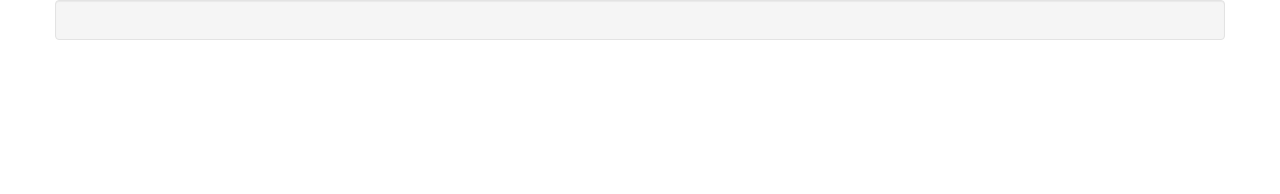
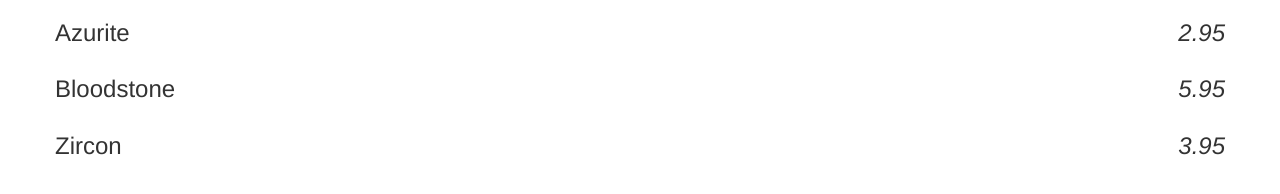
Before and after one commit to joelrdz/Flatlander-s-Gem-Store, a plain HTML site: page index.html in a window 1280 px wide. Drawn offline with Linux system fonts and the light colour scheme.

Commit message:
ng-repeat

```diff
--- a/index.html
+++ b/index.html
@@ -7,16 +7,14 @@
 	<!-- stylesheets -->
 	<link rel="stylesheet" type="text/css" href="css/bootstrap.min.css">
 </head>
-<body ng-controller="StoreController as store">
-	<div class="container well">
-		<div class="product row" ng-hide="store.product.soldOut">
-			<h3>
-				{{store.product.name}}
-				<em class="pull-right">{{store.product.price}}</em>
-			</h3>
-			<button ng-show="store.product.canPurchase">Add to Cart</button>
-		</div>
+<body class="container" ng-controller="StoreController as store">
+	<div class="product row" ng-repeat="product in store.products">
+		<h3>
+			{{product.name}}
+			<em class="pull-right">{{product.price}}</em>
+		</h3>
 	</div>
+
 	<!-- Javascript files -->
 	<script type="text/javascript" src="js/angular.min.js"></script>
 	<script type="text/javascript" src="js/app.js"></script>
--- a/js/app.js
+++ b/js/app.js
@@ -1,14 +1,13 @@
 (function(){
 	var app = angular.module('gemStore', []);
 
-	var gem = {
-		name: 'Azurite',
-		price: 110.50,
-		canPurchase: false,
-		soldOut: true
-	};
+	var gems = [
+		{ name: 'Azurite', price: 2.95 },
+		{ name: 'Bloodstone', price: 5.95 },
+		{ name: 'Zircon', price: 3.95 },
+	];
 
 	app.controller('StoreController', function(){
-		this.product = gem;
+		this.products = gems;
 	});
 }) ();
```
